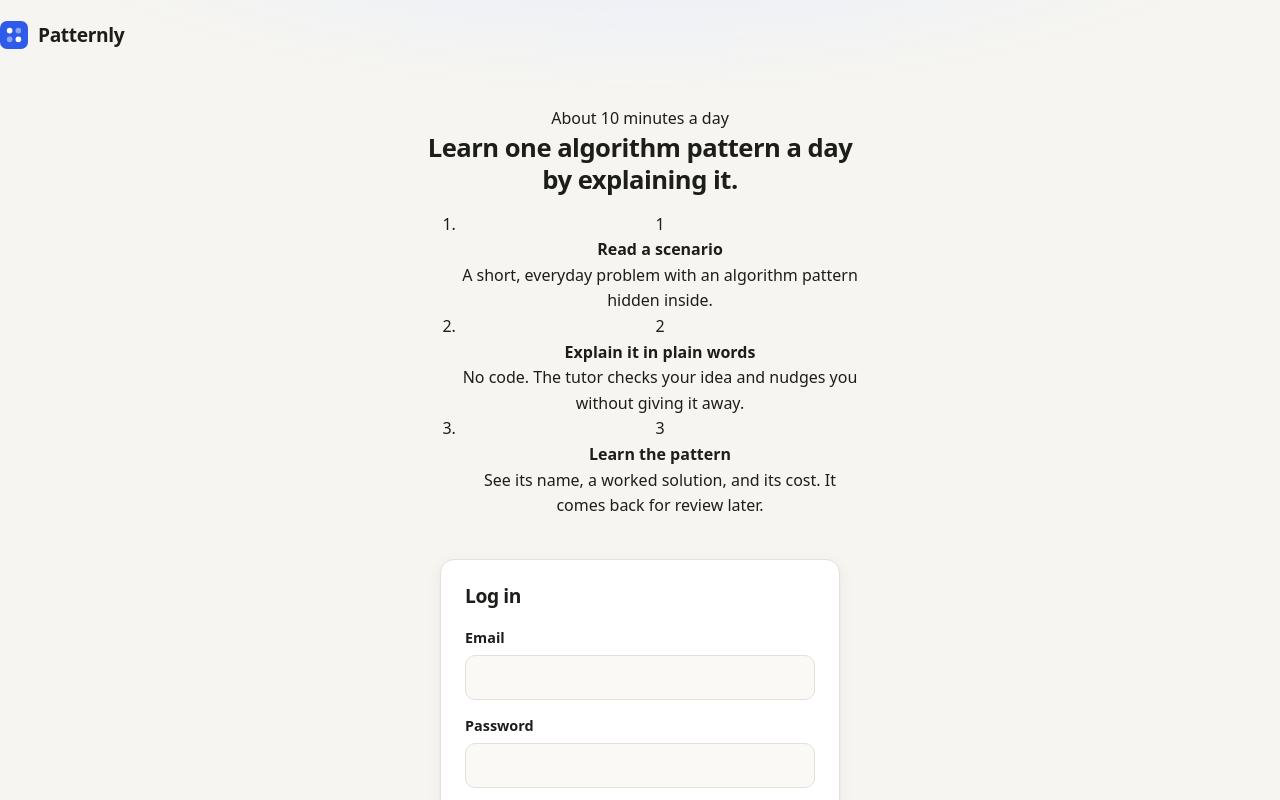
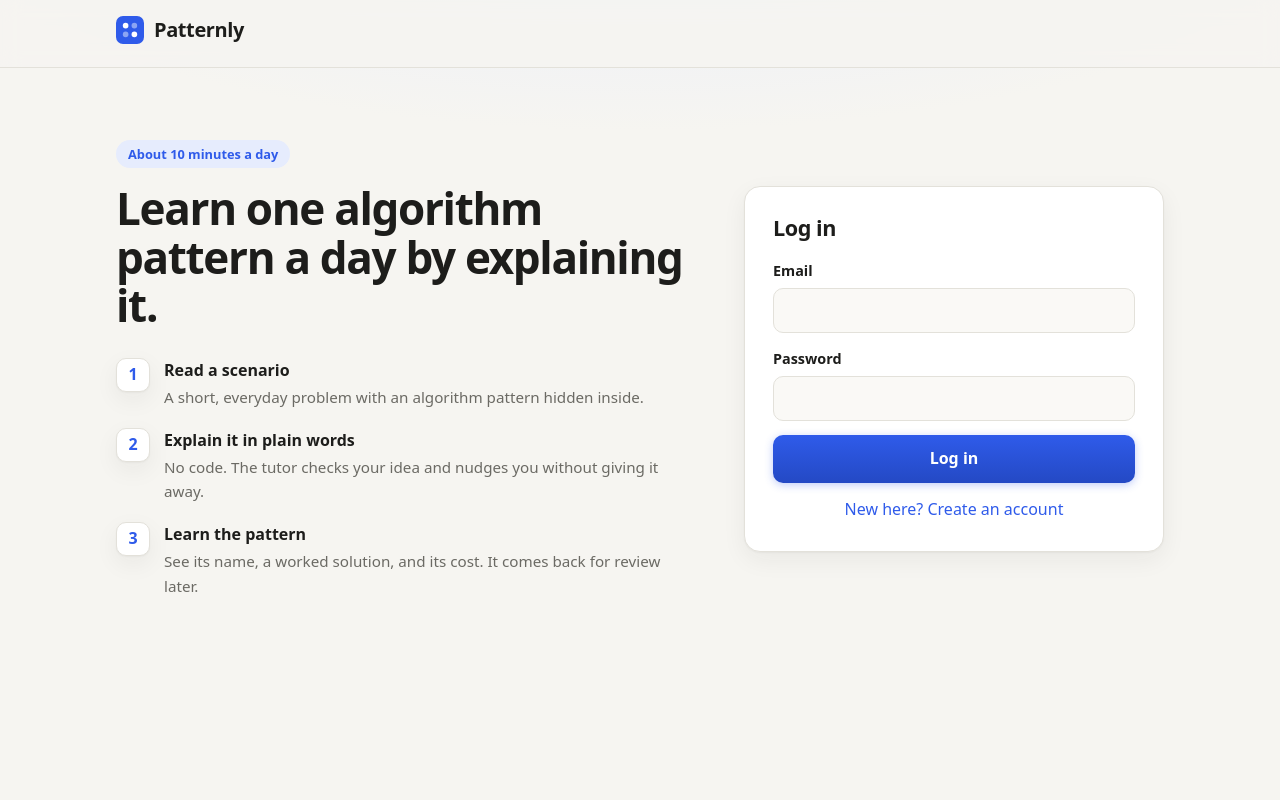
Before and after one commit to contract-s/patternly, a React (Vite) app in the folder frontend/: page / in a window 1280 px wide. Shown: the top 800 px of the page. Built offline with nearby package versions, Linux system fonts and the light colour scheme; no server answers.

Commit message:
Restyle the app: new fonts, sticky header, two-column layouts

```diff
--- a/frontend/src/index.css
+++ b/frontend/src/index.css
@@ -14,11 +14,12 @@
   --fail: #9a5b00;
   --fail-bg: #fdf3e2;
   --error: #b42318;
-  --radius: 14px;
-  --shadow: 0 1px 2px rgb(29 29 27 / 4%), 0 4px 16px rgb(29 29 27 / 5%);
+  --radius: 16px;
+  --shadow: 0 1px 2px rgb(29 29 27 / 4%), 0 8px 24px rgb(29 29 27 / 6%);
+  --heading: 'Space Grotesk Variable', 'Inter Variable', system-ui, sans-serif;
 
   color-scheme: light;
-  font-family: system-ui, -apple-system, 'Segoe UI', sans-serif;
+  font-family: 'Inter Variable', system-ui, -apple-system, 'Segoe UI', sans-serif;
   line-height: 1.6;
   color: var(--text);
   background: var(--bg);
@@ -42,7 +43,7 @@
     --fail: #f0b45a;
     --fail-bg: #2c2414;
     --error: #ff8a80;
-    --shadow: 0 1px 2px rgb(0 0 0 / 30%);
+    --shadow: 0 1px 2px rgb(0 0 0 / 30%), 0 8px 24px rgb(0 0 0 / 25%);
 
     color-scheme: dark;
   }
@@ -56,29 +57,41 @@ body {
   margin: 0;
   min-height: 100vh;
   background:
-    radial-gradient(60rem 20rem at 50% -8rem, var(--accent-soft), transparent 70%),
+    radial-gradient(70rem 26rem at 50% -10rem, var(--accent-soft), transparent 70%),
     var(--bg);
 }
 
-/* ---- Layout ---- */
-
-.app {
-  max-width: 720px;
-  margin: 0 auto;
-  padding: 0 16px 64px;
+h1,
+h2,
+h3,
+.stats dd {
+  font-family: var(--heading);
 }
 
+/* ---- Header ---- */
+
 .topbar {
+  position: sticky;
+  top: 0;
+  z-index: 10;
+  background: color-mix(in srgb, var(--bg) 82%, transparent);
+  backdrop-filter: blur(10px);
+  border-bottom: 1px solid var(--border);
+}
+
+.topbar-inner {
+  max-width: 1080px;
+  margin: 0 auto;
+  padding: 14px 16px;
   display: flex;
   align-items: center;
   justify-content: space-between;
   gap: 12px;
-  padding: 20px 0 24px;
 }
 
 .topbar h1 {
   margin: 0;
-  font-size: 1.2rem;
+  font-size: 1.25rem;
   letter-spacing: -0.02em;
 }
 
@@ -94,11 +107,56 @@ body {
   gap: 16px;
 }
 
-main,
+/* ---- Page layout ---- */
+
+.app {
+  max-width: 1080px;
+  margin: 0 auto;
+  padding: 28px 16px 64px;
+}
+
+.layout,
+.main-col,
+.side-col,
 .stack {
   display: flex;
   flex-direction: column;
   gap: 16px;
+}
+
+.layout {
+  gap: 20px;
+}
+
+@media (min-width: 960px) {
+  .layout {
+    display: grid;
+    grid-template-columns: minmax(0, 1fr) 320px;
+    align-items: start;
+    gap: 24px;
+  }
+
+  .side-col {
+    position: sticky;
+    top: 84px;
+  }
+}
+
+.landing {
+  display: flex;
+  flex-direction: column;
+  gap: 32px;
+  padding-top: 40px;
+}
+
+@media (min-width: 880px) {
+  .landing {
+    display: grid;
+    grid-template-columns: 1.15fr 0.85fr;
+    align-items: center;
+    gap: 56px;
+    padding-top: 72px;
+  }
 }
 
 /* ---- Cards and type ---- */
@@ -112,15 +170,15 @@ main,
 }
 
 .card h2 {
-  margin: 8px 0 12px;
-  font-size: 1.5rem;
-  line-height: 1.25;
+  margin: 10px 0 12px;
+  font-size: 1.65rem;
+  line-height: 1.2;
   letter-spacing: -0.02em;
 }
 
 .card h3 {
-  margin: 0 0 8px;
-  font-size: 1.05rem;
+  margin: 0 0 10px;
+  font-size: 1.1rem;
   letter-spacing: -0.01em;
 }
 
@@ -140,11 +198,17 @@ main,
 
 .prompt {
   white-space: pre-wrap;
-  font-size: 1.02rem;
+  font-size: 1.04rem;
+}
+
+.lesson {
+  border-top: 4px solid var(--accent);
 }
 
 .lesson .muted {
   margin-bottom: 0;
+  padding-top: 12px;
+  border-top: 1px dashed var(--border);
 }
 
 .badge {
@@ -168,6 +232,64 @@ main,
   background: var(--fail-bg);
   border-color: transparent;
   color: var(--fail);
+}
+
+/* ---- Lesson steps ---- */
+
+.steps {
+  display: flex;
+  align-items: center;
+  gap: 8px;
+  margin: 0;
+  padding: 0;
+  list-style: none;
+  font-size: 0.9rem;
+  font-weight: 600;
+  color: var(--muted);
+}
+
+.steps li {
+  display: flex;
+  align-items: center;
+  gap: 8px;
+}
+
+.steps li + li::before {
+  content: '';
+  width: 28px;
+  height: 2px;
+  border-radius: 2px;
+  background: var(--border);
+}
+
+.steps li.done + li::before,
+.steps li.done + li.done::before {
+  background: var(--accent);
+}
+
+.steps .dot {
+  display: grid;
+  place-items: center;
+  width: 26px;
+  height: 26px;
+  border-radius: 50%;
+  border: 2px solid var(--border);
+  font-size: 0.8rem;
+}
+
+.steps .current {
+  color: var(--text);
+}
+
+.steps .current .dot {
+  border-color: var(--accent);
+  color: var(--accent);
+}
+
+.steps .done .dot {
+  border-color: var(--accent);
+  background: var(--accent);
+  color: var(--accent-text);
 }
 
 /* ---- Forms ---- */
@@ -220,16 +342,19 @@ button {
   cursor: pointer;
   border: 0;
   border-radius: 10px;
-  padding: 10px 18px;
-  background: var(--accent);
+  padding: 11px 20px;
+  background: linear-gradient(180deg, var(--accent), var(--accent-hover));
   color: var(--accent-text);
+  box-shadow: 0 2px 8px color-mix(in srgb, var(--accent) 30%, transparent);
   transition:
-    background-color 0.15s,
-    transform 0.05s;
+    filter 0.15s,
+    transform 0.05s,
+    box-shadow 0.15s;
 }
 
 button:hover:not(:disabled) {
-  background: var(--accent-hover);
+  filter: brightness(1.06);
+  box-shadow: 0 4px 14px color-mix(in srgb, var(--accent) 40%, transparent);
 }
 
 button:active:not(:disabled) {
@@ -244,17 +369,20 @@ button:focus-visible {
 button:disabled {
   opacity: 0.5;
   cursor: default;
+  box-shadow: none;
 }
 
 button.link {
   background: none;
+  box-shadow: none;
   color: var(--accent);
   padding: 0;
   font-weight: 500;
 }
 
 button.link:hover:not(:disabled) {
-  background: none;
+  box-shadow: none;
+  filter: none;
   text-decoration: underline;
 }
 
@@ -263,7 +391,29 @@ button.link:hover:not(:disabled) {
   align-items: center;
   justify-content: space-between;
   gap: 12px;
-  margin-top: 12px;
+  margin-top: 14px;
+}
+
+.tries {
+  display: inline-flex;
+  align-items: center;
+  gap: 10px;
+}
+
+.tries-dots {
+  display: inline-flex;
+  gap: 5px;
+}
+
+.tries-dots span {
+  width: 9px;
+  height: 9px;
+  border-radius: 50%;
+  background: var(--accent);
+}
+
+.tries-dots span.used {
+  background: var(--border);
 }
 
 .error {
@@ -273,21 +423,58 @@ button.link:hover:not(:disabled) {
 
 /* ---- Signed out ---- */
 
-.intro {
-  max-width: 440px;
-  margin: 24px auto 0;
-  text-align: center;
+.kicker {
+  display: inline-block;
+  margin: 0 0 16px;
+  padding: 4px 12px;
+  border-radius: 999px;
+  background: var(--accent-soft);
+  color: var(--accent);
+  font-size: 0.8rem;
+  font-weight: 600;
 }
 
 .intro h2 {
-  margin: 0 0 8px;
-  font-size: 1.6rem;
-  line-height: 1.25;
-  letter-spacing: -0.02em;
+  margin: 0 0 28px;
+  font-size: clamp(2rem, 4vw, 2.75rem);
+  line-height: 1.1;
+  letter-spacing: -0.03em;
 }
 
-.intro p {
+.how {
+  display: flex;
+  flex-direction: column;
+  gap: 18px;
   margin: 0;
+  padding: 0;
+  list-style: none;
+}
+
+.how li {
+  display: flex;
+  gap: 14px;
+  align-items: flex-start;
+}
+
+.how .num {
+  flex: none;
+  display: grid;
+  place-items: center;
+  width: 34px;
+  height: 34px;
+  border-radius: 10px;
+  background: var(--surface);
+  border: 1px solid var(--border);
+  box-shadow: var(--shadow);
+  color: var(--accent);
+  font-family: var(--heading);
+  font-weight: 700;
+}
+
+.how p {
+  margin: 2px 0 0;
+  color: var(--muted);
+  font-size: 0.95rem;
 }
 
 .auth {
@@ -295,13 +482,14 @@ button.link:hover:not(:disabled) {
   flex-direction: column;
   gap: 14px;
   width: 100%;
-  max-width: 400px;
-  margin: 8px auto 0;
+  max-width: 420px;
+  justify-self: end;
+  padding: 28px;
 }
 
 .auth h2 {
   margin: 0 0 4px;
-  font-size: 1.2rem;
+  font-size: 1.35rem;
 }
 
 /* ---- Feedback and reveal ---- */
@@ -356,10 +544,13 @@ button.link:hover:not(:disabled) {
 
 .reveal {
   border-top: 4px solid var(--accent);
+  background:
+    linear-gradient(180deg, var(--accent-soft), transparent 140px),
+    var(--surface);
 }
 
 .reveal h2 {
-  font-size: 1.75rem;
+  font-size: 2rem;
   color: var(--accent);
 }
 
@@ -398,7 +589,51 @@ button.link:hover:not(:disabled) {
   color: var(--muted);
 }
 
-/* ---- Review queue ---- */
+/* ---- Sidebar: progress ---- */
+
+.stats {
+  display: grid;
+  grid-template-columns: repeat(3, 1fr);
+  gap: 8px;
+  margin: 0;
+}
+
+.stats div {
+  padding: 12px 8px;
+  border-radius: 12px;
+  background: var(--surface-2);
+  border: 1px solid var(--border);
+  text-align: center;
+}
+
+.stats dt {
+  color: var(--muted);
+  font-size: 0.75rem;
+  font-weight: 600;
+  text-transform: uppercase;
+  letter-spacing: 0.05em;
+}
+
+.stats dd {
+  margin: 2px 0 0;
+  font-size: 1.75rem;
+  font-weight: 700;
+  line-height: 1.1;
+  color: var(--accent);
+}
+
+.today {
+  margin: 12px 0 0;
+  font-size: 0.9rem;
+  color: var(--muted);
+}
+
+.today.done {
+  color: var(--pass);
+  font-weight: 600;
+}
+
+/* ---- Sidebar: review queue ---- */
 
 .reviews h4 {
   margin: 16px 0 4px;
@@ -418,7 +653,7 @@ button.link:hover:not(:disabled) {
   display: flex;
   justify-content: space-between;
   flex-wrap: wrap;
-  gap: 4px 12px;
+  gap: 2px 12px;
   padding: 8px 0;
   border-top: 1px solid var(--border);
 }
@@ -427,7 +662,7 @@ button.link:hover:not(:disabled) {
   font-weight: 600;
 }
 
-/* ---- Reminder settings ---- */
+/* ---- Sidebar: reminder settings ---- */
 
 .reminders form {
   display: flex;
@@ -475,14 +710,24 @@ button.link:hover:not(:disabled) {
   }
 
   .card h2 {
-    font-size: 1.3rem;
+    font-size: 1.35rem;
   }
 
-  .intro h2 {
-    font-size: 1.35rem;
+  .auth {
+    padding: 20px;
   }
 
   .row {
     flex-wrap: wrap;
   }
+
+  .steps li + li::before {
+    width: 14px;
+  }
 }
+
+@media (max-width: 879px) {
+  .auth {
+    margin: 0 auto;
+  }
+}
```
